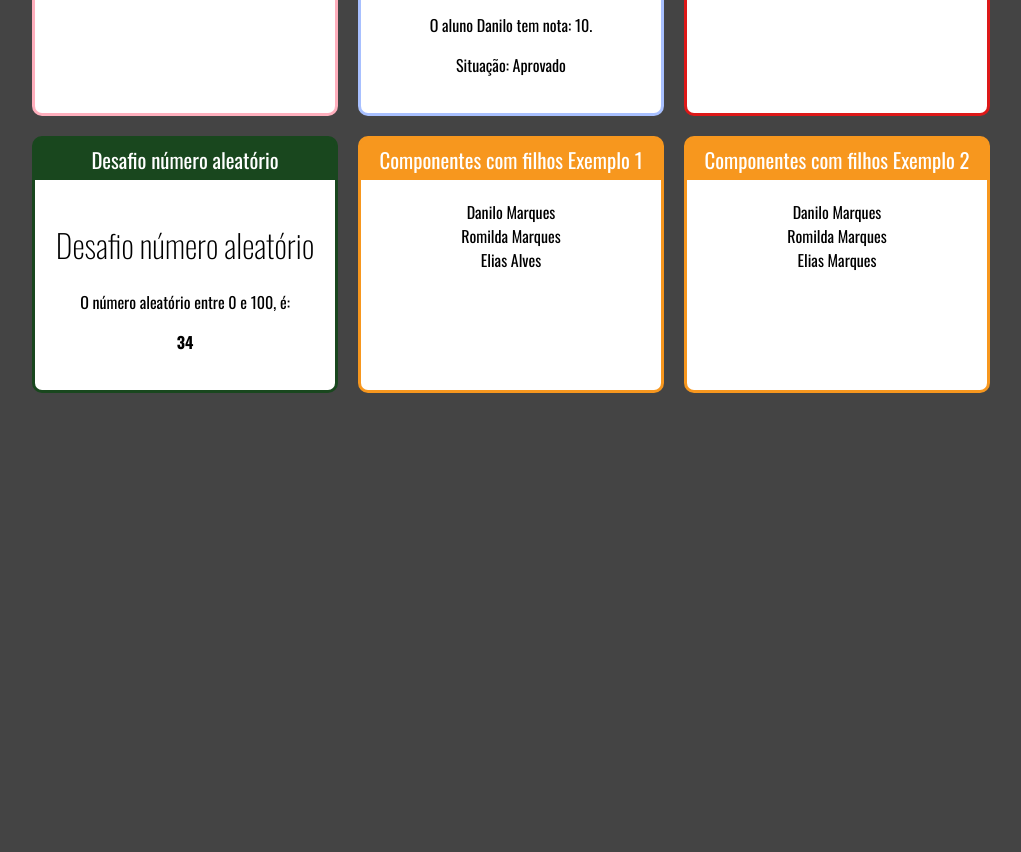
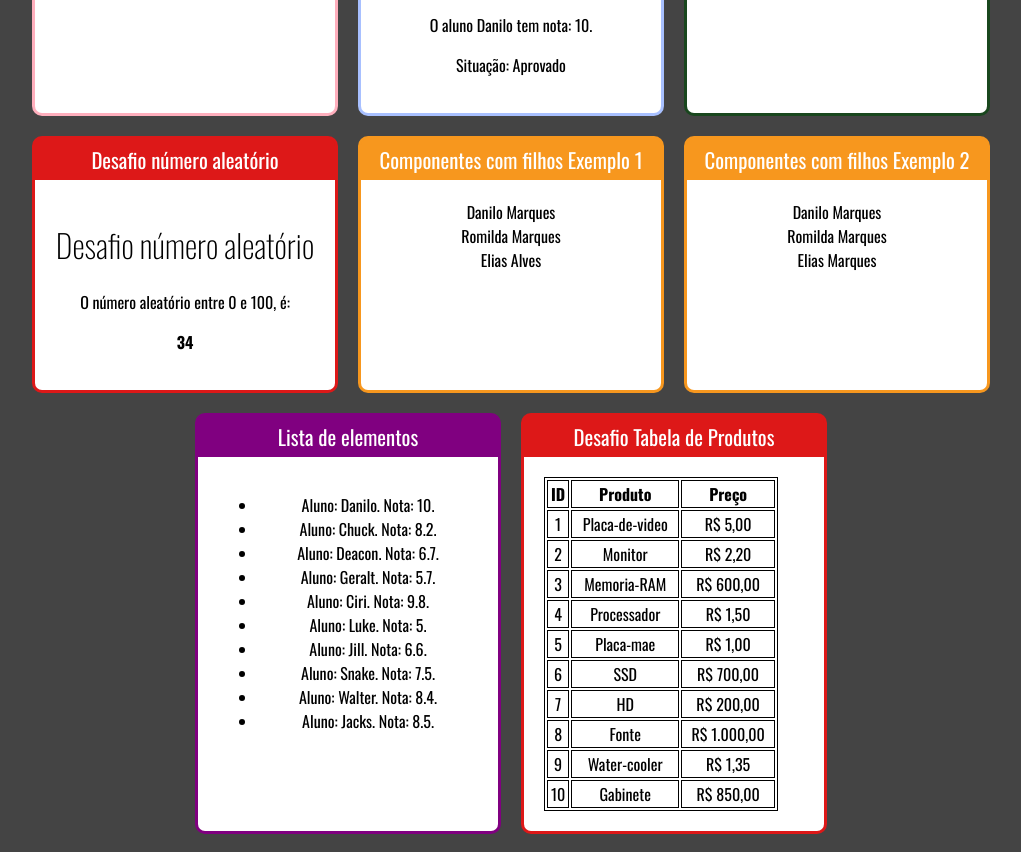
Before and after one commit to DaniloMelo/fundamentos-react, a React (Create React App) app: page / in a window 1280 px wide. Shown: the part 380-1232 px from the top of the page, without its empty margins (129-1150 px from the left). Before the commit the page ends 800 px from the top, so only its background shows below. Built offline with nearby package versions, Linux system fonts and the light colour scheme.

Commit message:
Componentes com filhos e aprendendo. Aprendendo a lidar com listas e desafio lista de produtos.

```diff
--- a/src/App.jsx
+++ b/src/App.jsx
@@ -8,6 +8,8 @@ import Card from './components/layout/Card'
 import Familia from './components/basics/Familia'
 import FamiliaEx2 from './components/basics/FamiliaEx2'
 import FamiliaMembroEx2 from './components/basics/FamiliaMembroEx2'
+import ListaAlunos from './components/repeticao/ListaAlunos'
+import DesafioTabelaDeProdutos from './components/repeticao/DesafioTabelaProdutos'
 
 export default () => (
     (
@@ -23,11 +25,11 @@ export default () => (
                     <Segundo tech="React" nome="Danilo" nota={10} />
                 </Card>
 
-                <Card titulo="React fragments" cor="#dd1818">
+                <Card titulo="React fragments" cor="#19471e">
                     <Fragment />
                 </Card>
 
-                <Card titulo="Desafio número aleatório" cor="#19471e">
+                <Card titulo="Desafio número aleatório" cor="#dd1818">
                     <DesafioNumAleatorio min={0} max={100} />
                 </Card>
 
@@ -39,8 +41,16 @@ export default () => (
                     <FamiliaEx2 sobrenome="Marques">
                         <FamiliaMembroEx2 nome="Danilo" />
                         <FamiliaMembroEx2 nome="Romilda"/>
-                        <FamiliaMembroEx2 nome="Elias"/>
+                        <FamiliaMembroEx2 nome="Elias" />
                     </FamiliaEx2>
+                </Card>
+
+                <Card titulo="Lista de elementos" cor="#800080">
+                    <ListaAlunos />
+                </Card>
+
+                <Card titulo="Desafio Tabela de Produtos" cor="#dd1818">
+                    <DesafioTabelaDeProdutos />
                 </Card>
             </div>
         </div>
--- a/src/components/basics/FamiliaEx2.jsx
+++ b/src/components/basics/FamiliaEx2.jsx
@@ -1,4 +1,4 @@
-import React from 'react'
+import React, { cloneElement } from 'react'
 
 export default props => {
 
@@ -11,3 +11,6 @@ export default props => {
         </div>
     )
 }
+
+// O cloneElement recebe dois parametros, o primeiro é o elemento que será clonado, e o segundo sao suas props.
+// podemos usar o spread/rest para clonar o objeto com as props. Ou podemos tbm usar sem o spread/rest
--- /dev/null
+++ b/src/components/repeticao/DesafioTabelaProdutos.css
@@ -0,0 +1,9 @@
+table{
+    width: 90%;
+
+}
+
+table, td, th{
+    border: 1px solid;
+
+}
--- /dev/null
+++ b/src/components/repeticao/DesafioTabelaProdutos.jsx
@@ -0,0 +1,34 @@
+import './DesafioTabelaProdutos.css'
+import React from 'react'
+import produtosDB from '../../data/produtos'
+
+export default props => {
+
+    const produtos = produtosDB.map(produto => {
+
+        return (
+            <tr key={produto.id}>
+                <td>{produto.id}</td>
+                <td>{produto.nome}</td>
+                <td>{produto.preco.toLocaleString('pt-BR', { style: 'currency', currency: 'BRL' })}</td>
+            </tr>
+        )
+    })
+
+    return (
+        <div>
+            <table>
+                <thead>
+                    <tr>
+                        <th>ID</th>
+                        <th>Produto</th>
+                        <th>Preço</th>
+                    </tr>
+                </thead>
+                <tbody>
+                    {produtos}
+                </tbody>
+            </table>
+        </div>
+    )
+}
--- /dev/null
+++ b/src/components/repeticao/ListaAlunos.jsx
@@ -0,0 +1,22 @@
+import React from 'react'
+import listaAlunosData from '../../data/alunos'
+
+export default props => {
+
+    const listaAlunos = listaAlunosData.map(aluno => {
+        return (
+            <li key={aluno.id}>
+                Aluno: {aluno.nome}.
+                Nota: {aluno.nota}.
+            </li>
+        )
+    })
+
+    return (
+        <div>
+            <ul>
+                {listaAlunos}
+            </ul>
+        </div>
+    )
+}
--- /dev/null
+++ b/src/data/alunos.js
@@ -0,0 +1,12 @@
+export default [
+    {id: 1, nome: "Danilo", nota: 10.0},
+    {id: 2, nome: "Chuck", nota: 8.2},
+    {id: 3, nome: "Deacon", nota: 6.7},
+    {id: 4, nome: "Geralt", nota: 5.7},
+    {id: 5, nome: "Ciri", nota: 9.8},
+    {id: 6, nome: "Luke", nota: 5.0},
+    {id: 7, nome: "Jill", nota: 6.6},
+    {id: 8, nome: "Snake", nota: 7.5},
+    {id: 9, nome: "Walter", nota: 8.4},
+    {id: 10, nome: "Jacks", nota: 8.5},
+]
--- /dev/null
+++ b/src/data/produtos.js
@@ -0,0 +1,12 @@
+export default [
+    {id: 1, nome: "Placa-de-video", preco: 5.000},
+    {id: 2, nome: "Monitor", preco: 2.200},
+    {id: 3, nome: "Memoria-RAM", preco: 600},
+    {id: 4, nome: "Processador", preco: 1.500},
+    {id: 5, nome: "Placa-mae", preco: 1.000},
+    {id: 6, nome: "SSD", preco: 700},
+    {id: 7, nome: "HD", preco: 200},
+    {id: 8, nome: "Fonte", preco: 1000},
+    {id: 9, nome: "Water-cooler", preco: 1.350},
+    {id: 10, nome: "Gabinete", preco: 850},
+]
```
